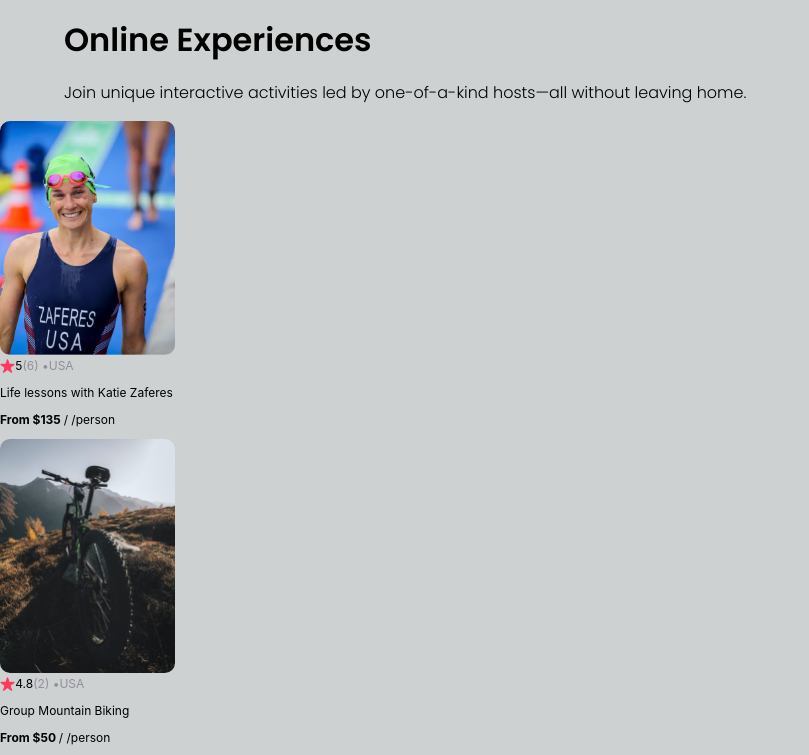
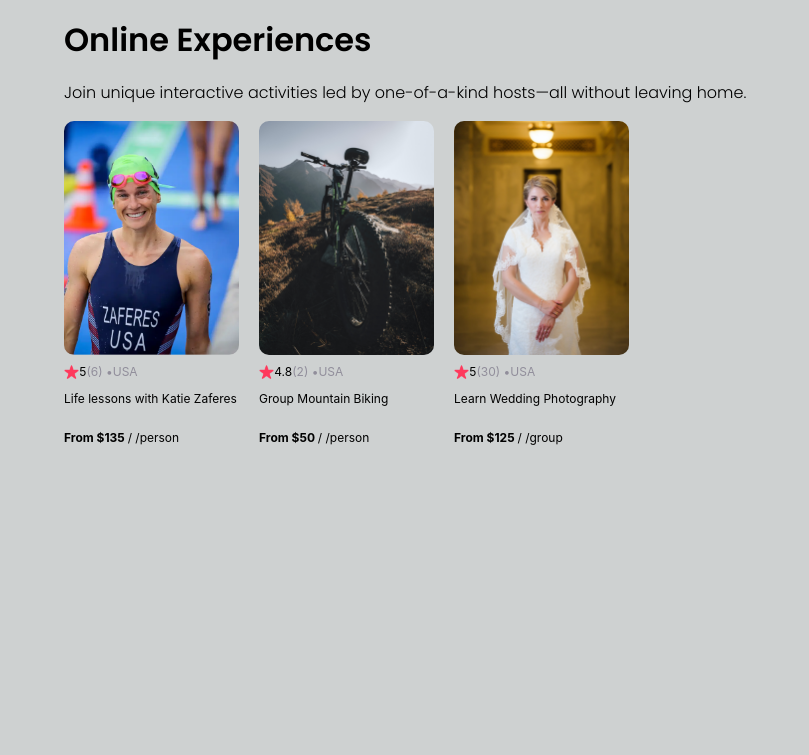
Before and after one commit to alexGrandolph/air-bnb-experiences-clone, a React (Create React App) app: page / in a window 1280 px wide. Shown: the part 740-1495 px from the top of the page, without its empty margins (0-809 px from the left). After the commit the page ends 1197 px from the top, so only its background shows below. Built offline with nearby package versions, Linux system fonts and the light colour scheme.

Commit message:
feat: add div around all cards to display in line/flex

```diff
--- a/src/App.css
+++ b/src/App.css
@@ -59,13 +59,19 @@ padding-top: 5%
 }
 
 .card-container {
-  width: 175px;
-  font-size: 12px;
+    width: 175px;
+    font-size: 12px;
+    flex: 0 0 auto;
+    display: flex;
+    flex-direction: column;
+    position: relative;
+
 }
 
 .card-image {
   width: 100%;
   border-radius: 10px;
+  margin-bottom: 9px;
 }
 
 .card-stats {
@@ -76,3 +82,10 @@ padding-top: 5%
 .card-star {
   height: 14px;
 }
+.cards-list {
+  display: flex;
+  flex-wrap: nowrap;
+  gap: 20px;
+  overflow-x: auto;
+  padding-left: 5%;
+}
--- a/src/App.js
+++ b/src/App.js
@@ -9,7 +9,9 @@ function App() {
     <div>
       <NavBar />
       <Hero />
-      <Card />
+      {/* <section className="card-list"> */}
+        <Card />
+      {/* </section> */}
     </div>
   );
 }
--- a/src/components/Card.js
+++ b/src/components/Card.js
@@ -7,7 +7,7 @@ function Card() {
 
 const renderCards = (cards) => {
   return (
-    <>
+    <div className = "cards-list">
       {
         cards.map((card) => {
           return (
@@ -26,12 +26,11 @@ const renderCards = (cards) => {
         })
       }
 
-    </>
+    </div>
   );
     }
   return (
     <div>
-      {console.log(renderCards(cardData.cards))}
       <div>{renderCards(cardData.cards)}</div>
     </div>
   )
```
